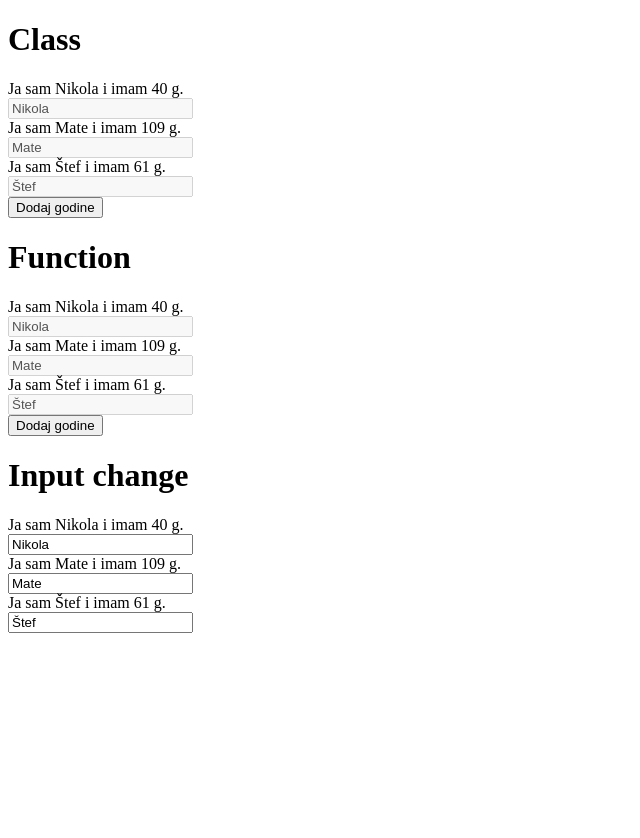
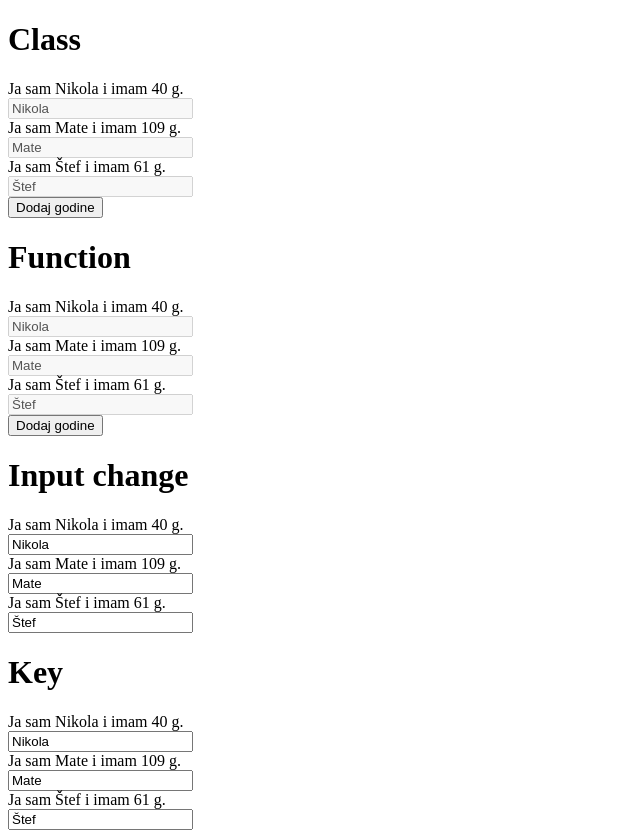
Before and after one commit to MarinZ97/AlgebraReact, a React (Create React App) app: page / in a window 1280 px wide. Shown: the whole page, without its empty margins (0-640 px from the left). Before the commit the page ends 800 px from the top, so only its background shows below. Built offline with nearby package versions, Linux system fonts and the light colour scheme.

Commit message:
dodan key

```diff
--- a/src/App.js
+++ b/src/App.js
@@ -2,6 +2,7 @@ import React from 'react';
 import Vj510 from './Vj510';
 import Vj511 from './Vj511';
 import Vj512 from './Vj512';
+import Vj513 from './Vj513';
 
 function App() {
   return (
@@ -9,6 +10,7 @@ function App() {
          <Vj510 />
          <Vj511 />
          <Vj512 />
+         <Vj513 />
     </div>
   );
 }
--- a/src/Vj512.js
+++ b/src/Vj512.js
@@ -1,7 +1,7 @@
 import React, {useState} from 'react';
 import User from './User';
 
-export default function Vj511() {
+export default function Vj512() {
     const [users, setUsers] = useState([{name: 'Nikola', age: 40},
                                         {name: 'Mate', age: 109},
                                         {name: 'Štef', age: 61}]);
--- a/src/Vj513.js
+++ b/src/Vj513.js
@@ -0,0 +1,29 @@
+import React, {useState} from 'react';
+import User from './User';
+
+export default function Vj513() {
+    const [users, setUsers] = useState([{name: 'Nikola', age: 40},
+                                        {name: 'Mate', age: 109},
+                                        {name: 'Štef', age: 61}]);
+
+    const handleRename = (newName, idx) => {
+
+        //NE users[0].name = newName;
+
+        const newUsers = [...users];
+        newUsers[idx].name = newName; // kopirali listu i promjenili odredeno ime
+
+        setUsers(newUsers);
+    }
+
+
+        return (
+            <div>
+            <h1>Key</h1>
+
+            {users.map((user, index) =>
+            <User key={index} usr={user} onRename={(ime) => handleRename(ime, index)} /> )}
+
+
+            </div>);
+}
```
